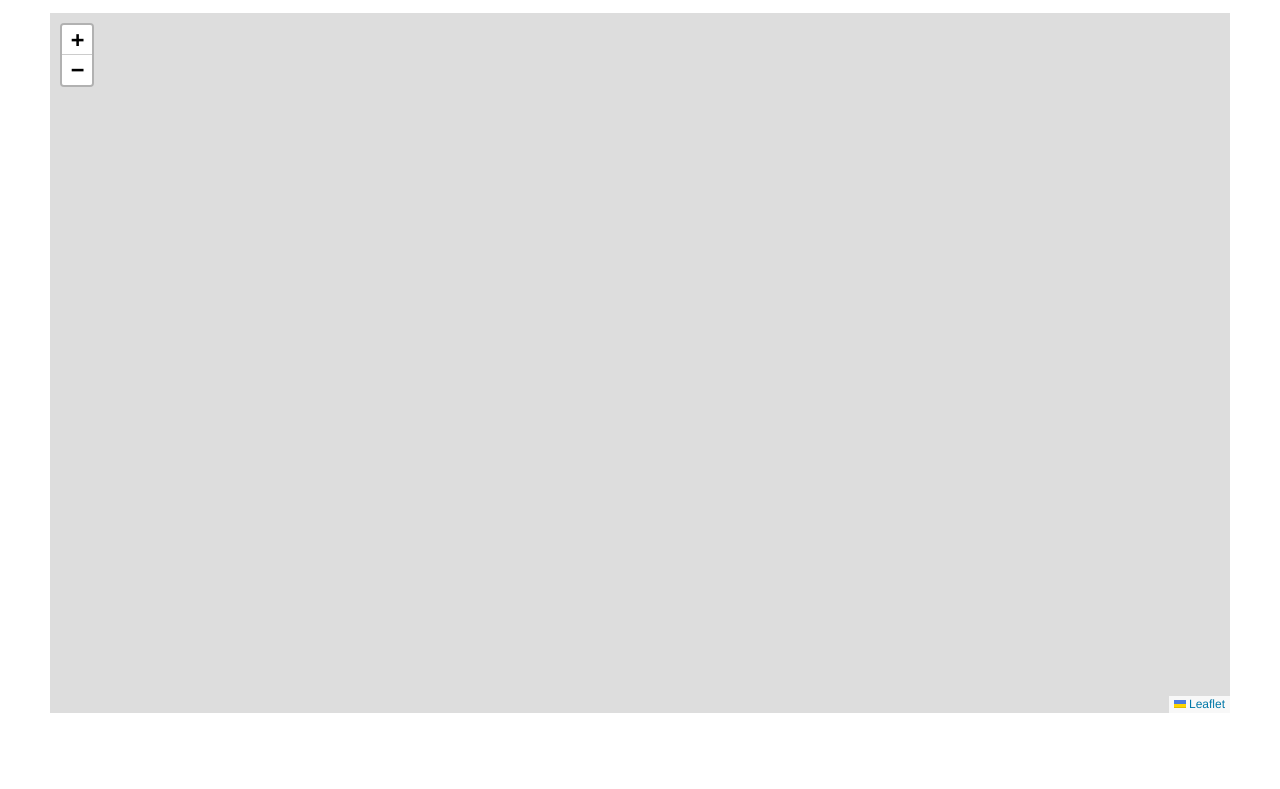
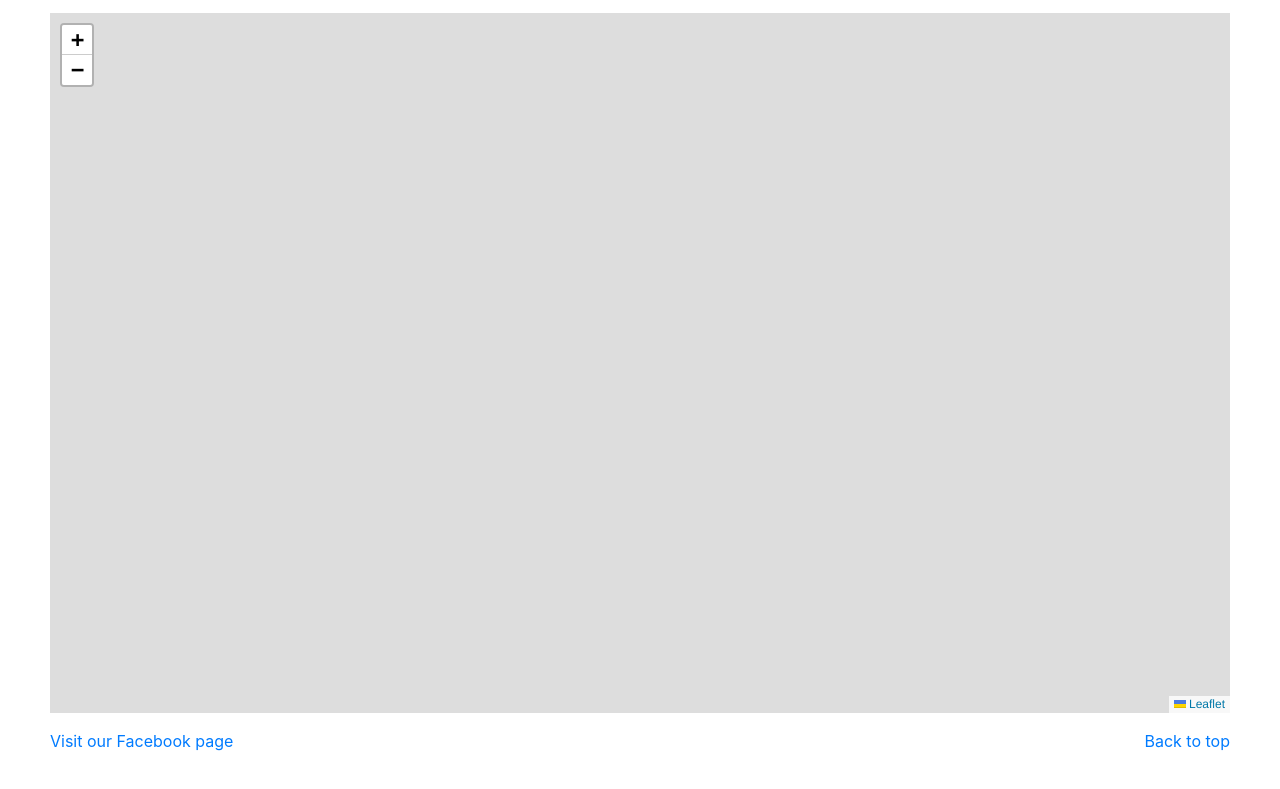
Before and after one commit to HanoiWaterbots/hanoiwaterbots, a plain HTML site: page map.html in a window 1280 px wide. Shown: the part 91-880 px from the top of the page. Before the commit the page ends 852 px from the top, so only its background shows below. Drawn offline with nearby package versions, Linux system fonts and the light colour scheme; no server answers.

Commit message:
move the footer

```diff
--- a/map.html
+++ b/map.html
@@ -70,6 +70,12 @@
         <script src="javascripts/map.js"></script>
         <script src="javascripts/script.js"></script>
 
+        <!-- FOOTER -->
+          <footer>
+            <p class="float-right"><a href="#">Back to top</a></p><p></p>
+            <p><a href="https://www.facebook.com/hanoiwaterbots">Visit our Facebook page</a></p>
+          </footer>
+
         <!-- Bootstrap core JavaScript
         ================================================== -->
         <!-- Placed at the end of the document so the pages load faster -->
```
